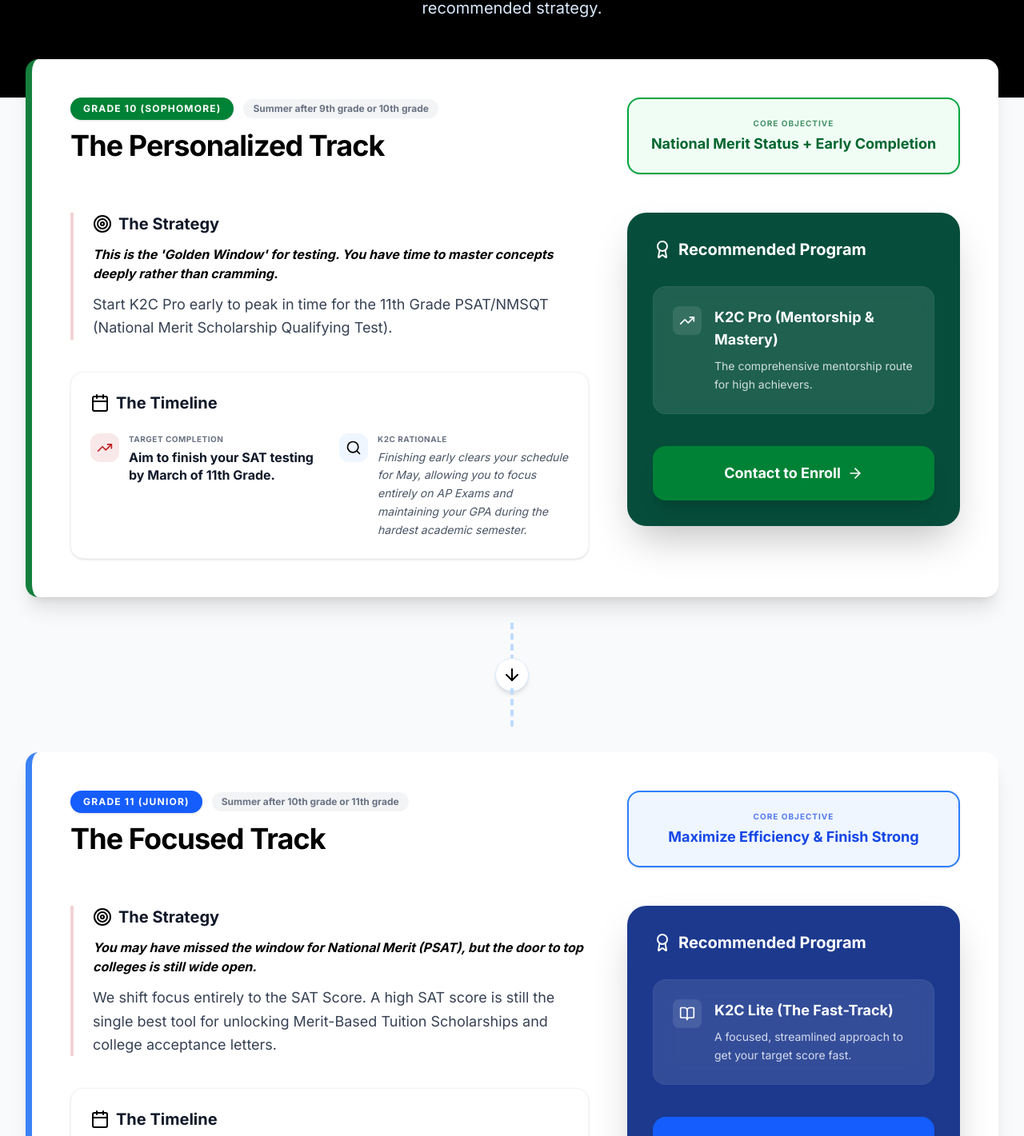
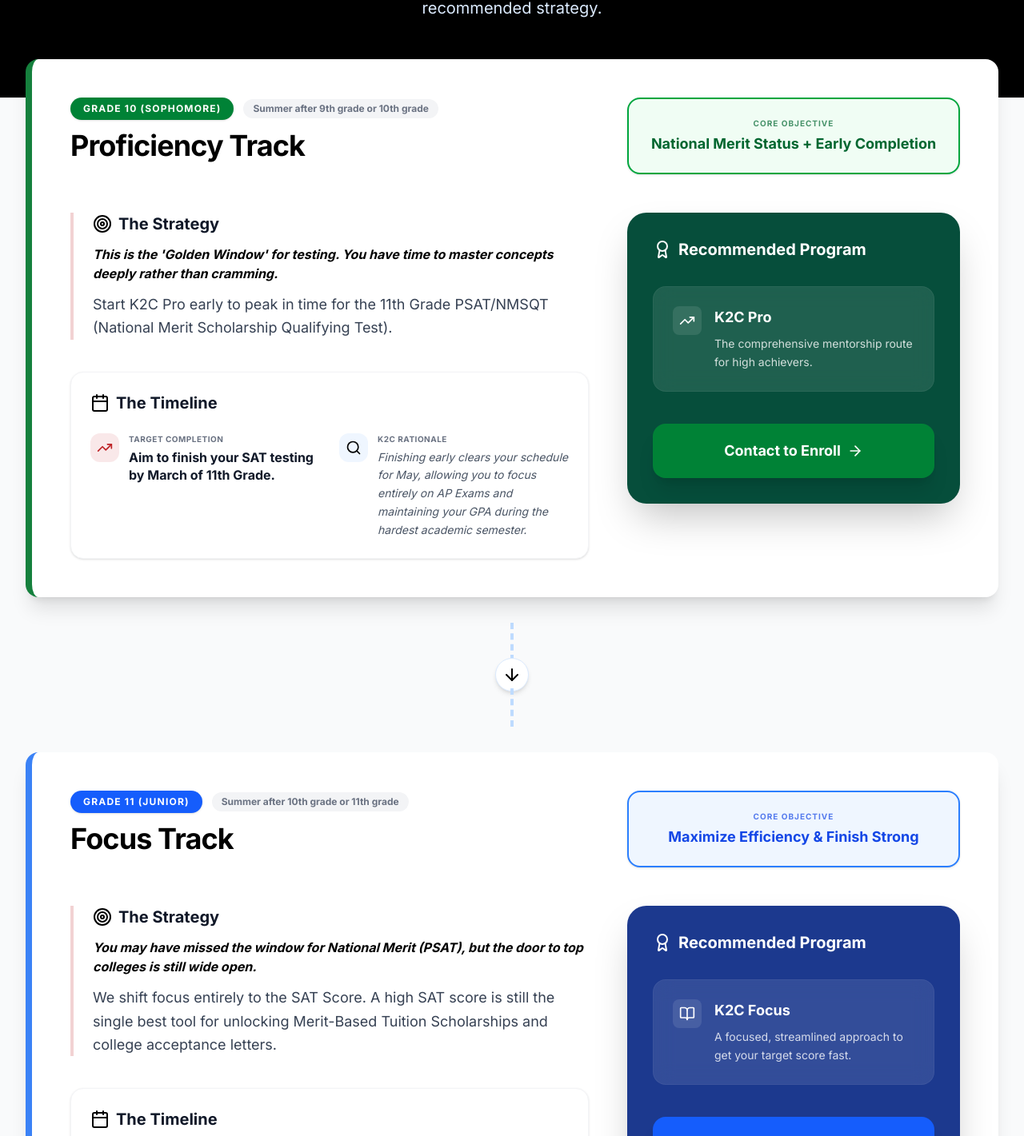
Before and after one commit to nifty-coder/k2cprep-frontend, a React (Vite) app: page /sat-roadmap in a window 1280 px wide. Shown: the part 335-1756 px from the top of the page at 80% size. Built offline with nearby package versions, Linux system fonts and the light colour scheme.

Commit message:
small fixes

```diff
--- a/src/pages/Programs.jsx
+++ b/src/pages/Programs.jsx
@@ -109,7 +109,7 @@
                                             {/* LITE HEADER */}
                                             <th className="p-4 sm:p-6 text-center align-bottom min-w-[140px]">
                                                 <div className="flex flex-col items-center">
-                                                    <span className="text-lg sm:text-2xl font-black">K2C Lite ($1500)</span>
+                                                    <span className="text-lg sm:text-2xl font-black">K2C Focus ($1500)</span>
                                                 </div>
                                             </th>
 
--- a/src/pages/SATRoadmap.jsx
+++ b/src/pages/SATRoadmap.jsx
@@ -17,7 +17,7 @@
     const roadmapData = [
         {
             grade: "Grade 10 (Sophomore)",
-            title: "The Personalized Track",
+            title: "Proficiency Track",
             status: "Summer after 9th grade or 10th grade",
             goal: "National Merit Status + Early Completion",
             opportunity: "This is the 'Golden Window' for testing. You have time to master concepts deeply rather than cramming.",
@@ -27,13 +27,13 @@
                 why: "Finishing early clears your schedule for May, allowing you to focus entirely on AP Exams and maintaining your GPA during the hardest academic semester."
             },
             recommendedPrograms: [
-                { name: "K2C Pro (Mentorship & Mastery)", desc: "The comprehensive mentorship route for high achievers." }
+                { name: "K2C Pro", desc: "The comprehensive mentorship route for high achievers." }
             ],
             color: "green"
         },
         {
             grade: "Grade 11 (Junior)",
-            title: "The Focused Track",
+            title: "Focus Track",
             status: "Summer after 10th grade or 11th grade",
             goal: "Maximize Efficiency & Finish Strong",
             opportunity: "You may have missed the window for National Merit (PSAT), but the door to top colleges is still wide open.",
@@ -43,7 +43,7 @@
                 why: "You want to enter your final summer with testing completely done. This ensures you can dedicate 100% of your summer to College Applications and Essays without the stress of juggling SAT prep."
             },
             recommendedPrograms: [
-                { name: "K2C Lite (The Fast-Track)", desc: "A focused, streamlined approach to get your target score fast." }
+                { name: "K2C Focus", desc: "A focused, streamlined approach to get your target score fast." }
             ],
             color: "blue"
         },
```
